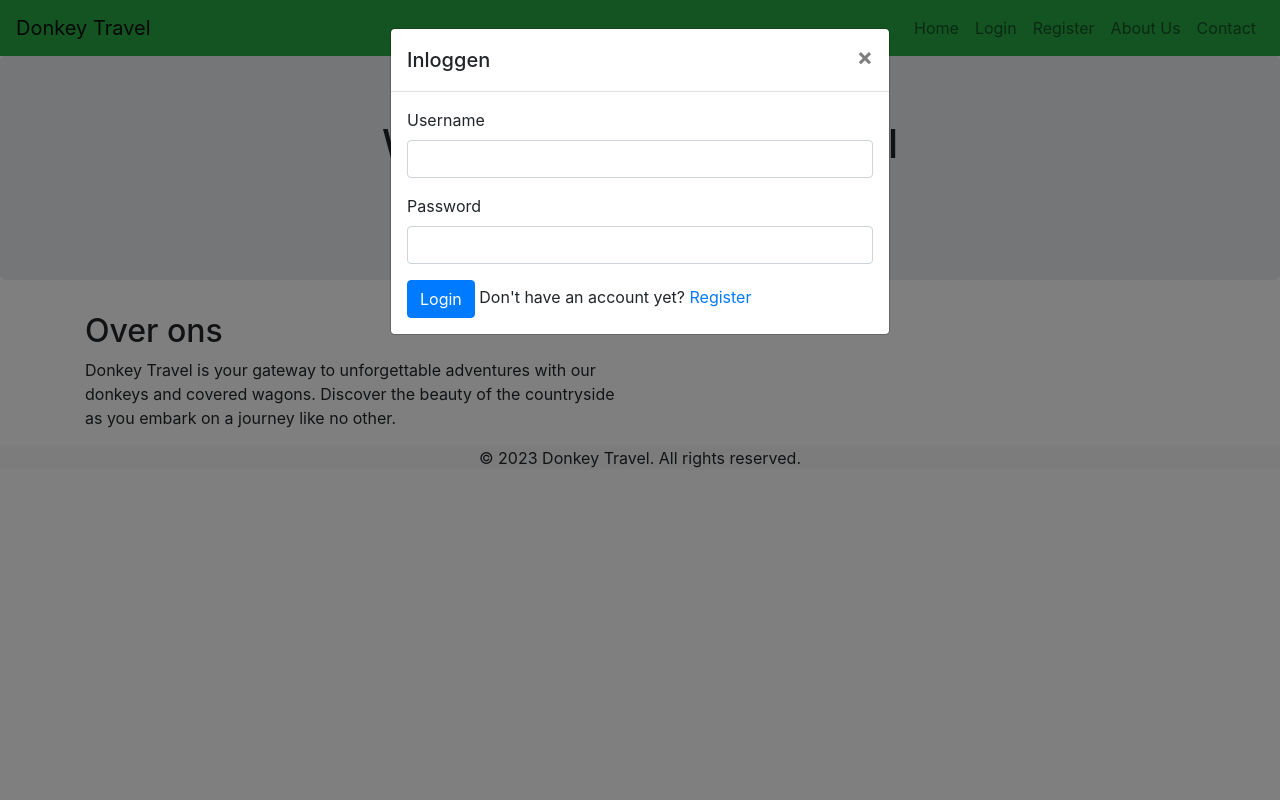
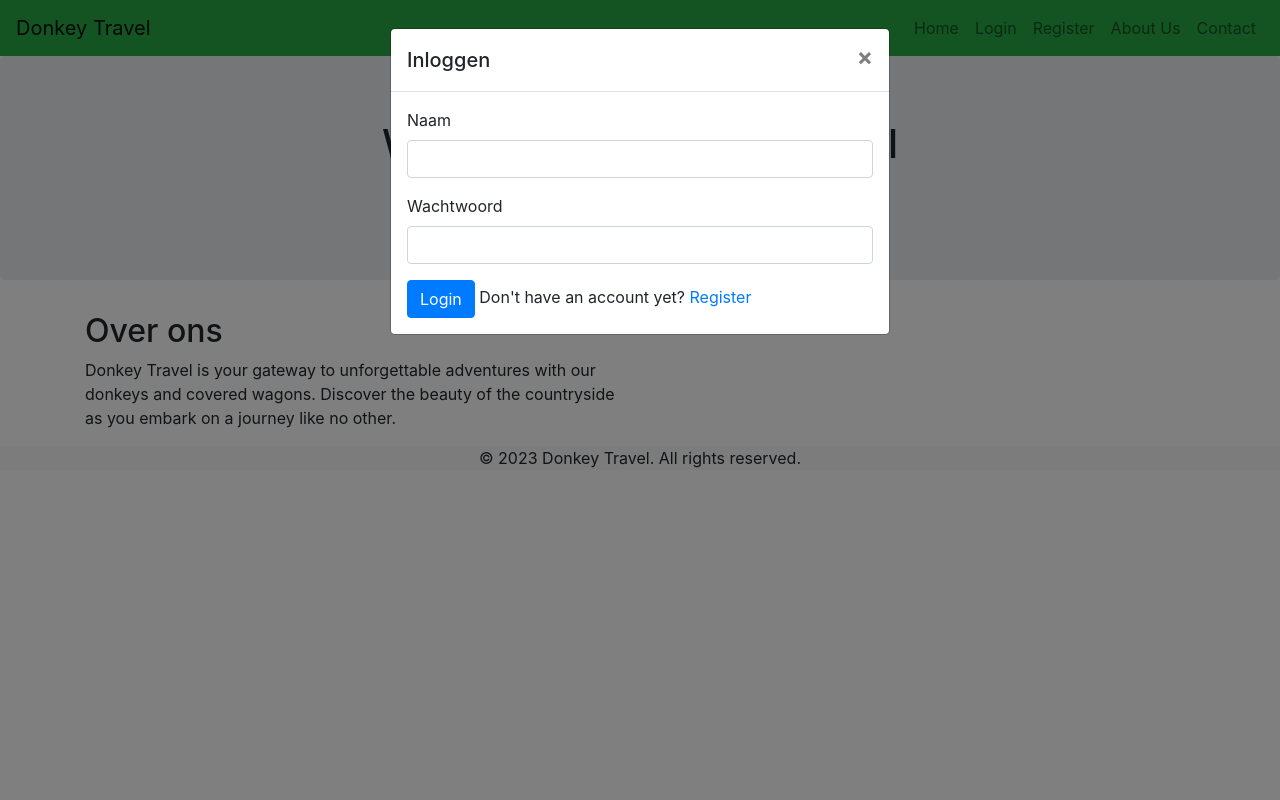
Before and after one commit to Allen16081992/DonkeyTravel, a PHP site: page / in a window 1280 px wide, after a click on "Login". Run offline with PHP 8.4, Linux system fonts and the light colour scheme.

Commit message:
naming login fix

```diff
--- a/GUIwidgets/login.gui.php
+++ b/GUIwidgets/login.gui.php
@@ -12,12 +12,12 @@
             <div class="modal-body">
                 <form action="config/loginKlant.php" method="POST">
                     <div class="form-group">
-                        <label for="username">Username</label>
-                        <input type="text" class="form-control" id="username" name="username" required>
+                        <label for="Naam">Naam</label>
+                        <input type="text" class="form-control" name="Naam" required>
                     </div>
                     <div class="form-group">
-                        <label for="password">Password</label>
-                        <input type="password" class="form-control" id="password" name="password" required>
+                        <label for="Wachtwoord">Wachtwoord</label>
+                        <input type="password" class="form-control" name="Wachtwoord" required>
                     </div>
                     <button type="submit" class="btn btn-primary">Login</button>
                     <span>Don't have an account yet? <a href="" data-dismiss="modal" data-toggle="modal" data-target="#registrationModal">Register</a></span>
```
Also changed, not shown: config/loginKlant.php (+11 -4 lines).
